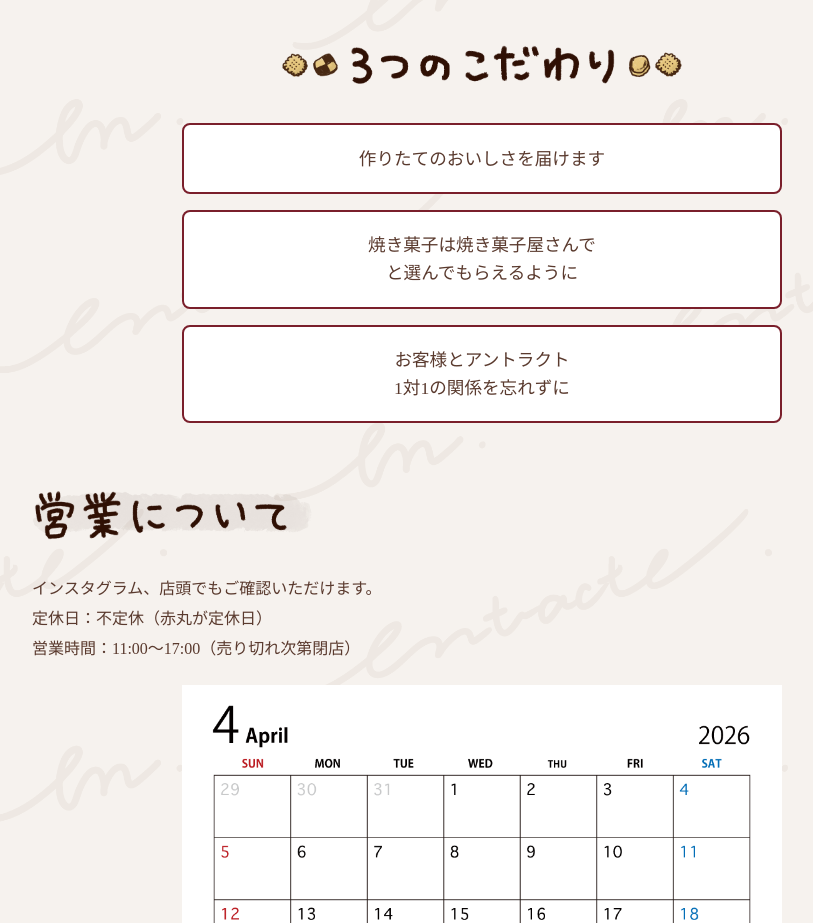
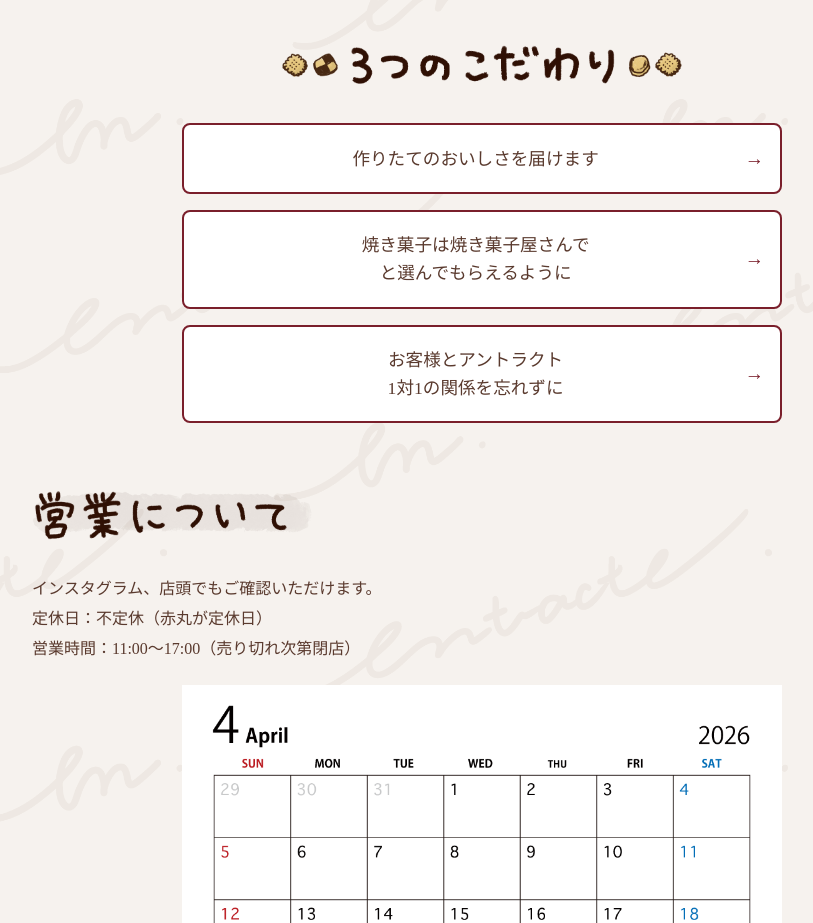
Before and after one commit to hirokuyu/pages, a plain HTML site: page index.html in a window 1280 px wide. Shown: the part 1820-2743 px from the top of the page, without its empty margins (158-971 px from the left). Drawn offline with Linux system fonts and the light colour scheme.

Commit message:
Update pages

```diff
--- a/style.css
+++ b/style.css
@@ -320,11 +320,31 @@ h2 {
   font-size: 1.1rem;
   line-height: 1.6;
   transition: 0.2s;
+  position: relative;
+  transition: 0.2s;
+  padding-right: 2rem; /* 矢印のスペースを確保 */
 }
 
 .concept-btn:hover {
   background: #f7f0f0;
 }
+
+.concept-btn::after {
+  content: "→";
+  position: absolute;
+  right: 1rem;        /* 通常位置 */
+  top: 50%;
+  transform: translateY(-50%);
+  font-size: 1.2rem;
+  color: var(--wine);
+  transition: right 0.2s ease; /* ← 動きをつける */
+}
+
+.concept-btn:hover::after {
+  right: 0.6rem;      /* ← ここで右に動く */
+}
+
+
 
 /* -------------------------
   PHOTO
```
Also changed, not shown: details.html (+1 -1 lines).
